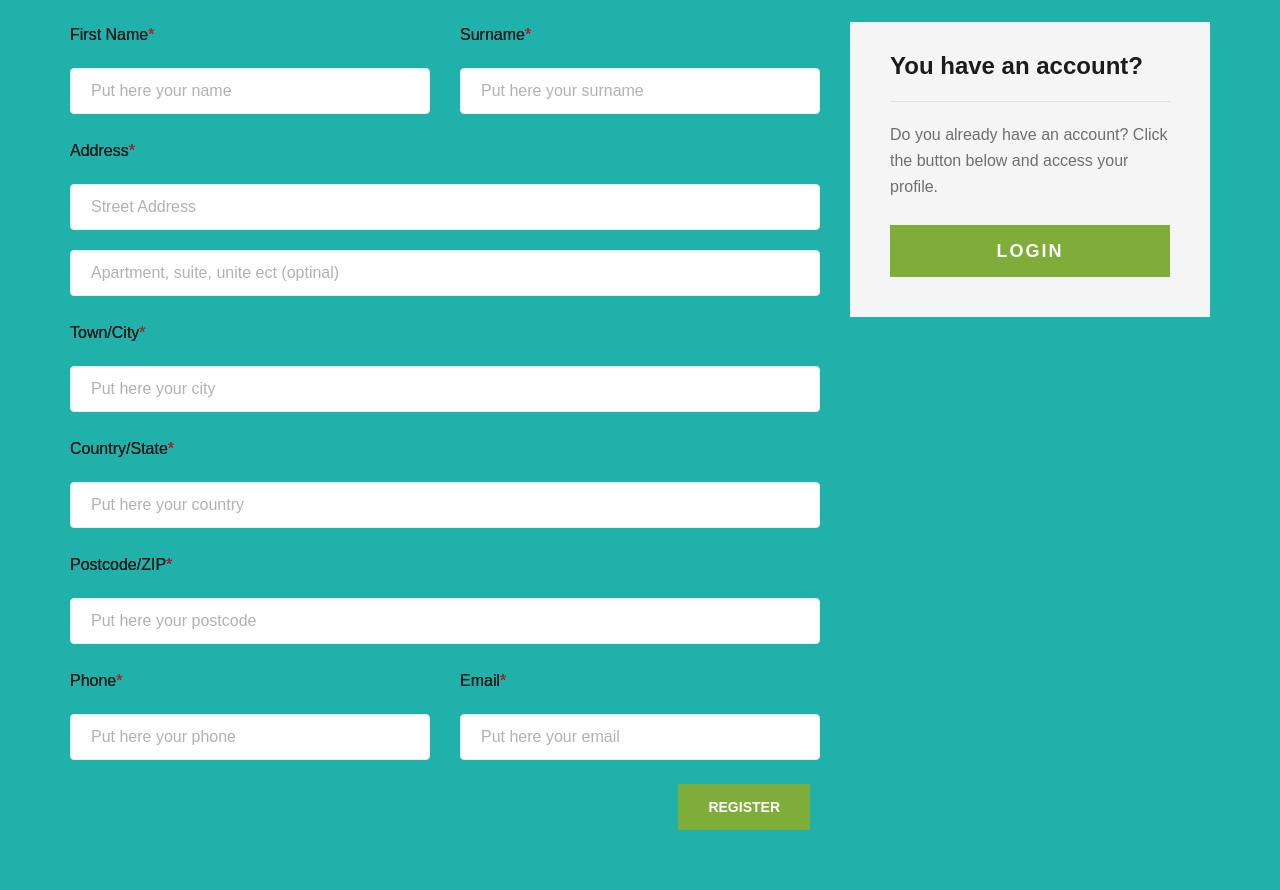
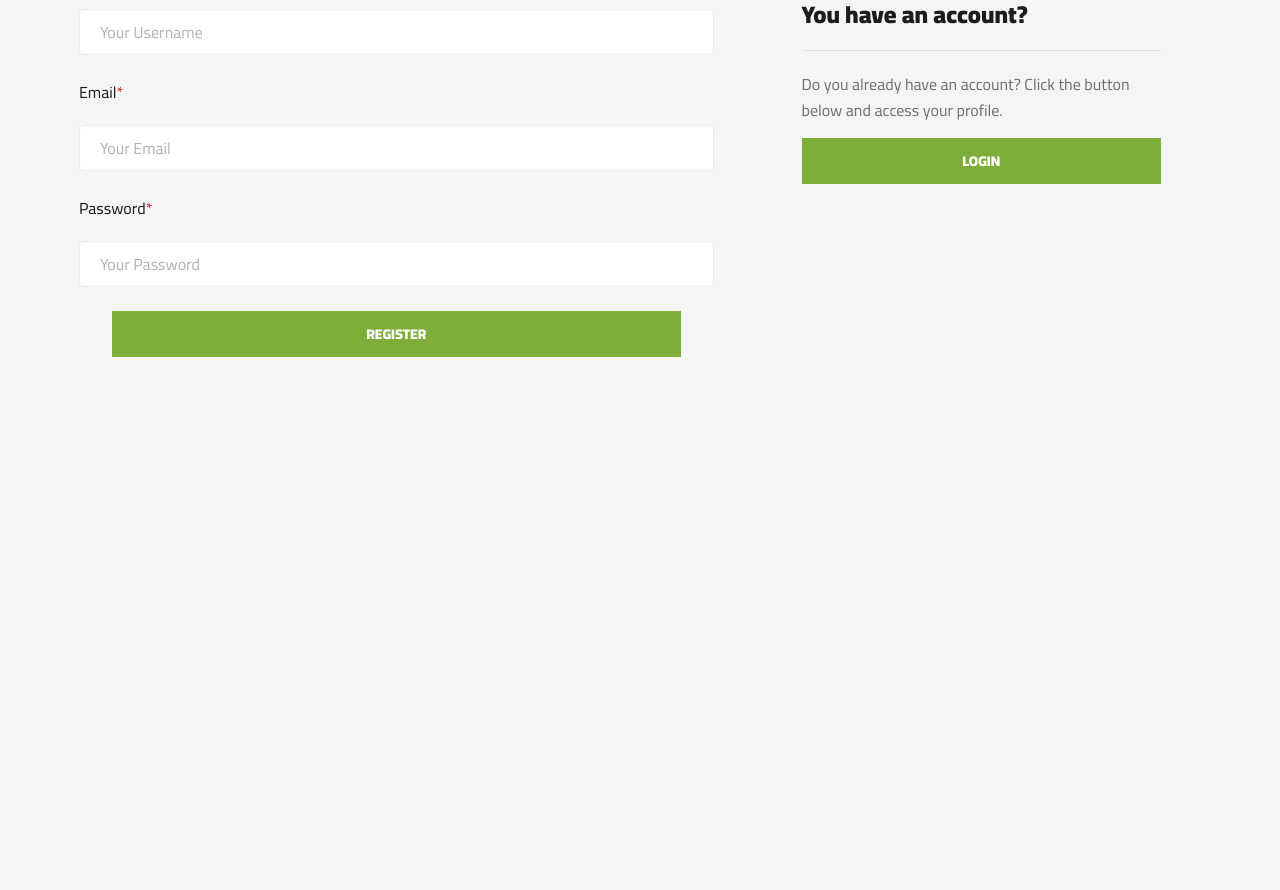
Before and after one commit to GiordanoT/frontend-engineering, a plain HTML site: page frontend/src/pages/register.html in a window 1280 px wide. Shown: the part 183-1073 px from the top of the page. After the commit the page ends 800 px from the top, so only its background shows below. Drawn offline with Linux system fonts and the light colour scheme.

Commit message:
login e register

```diff
--- a/frontend/src/pages/register.html
+++ b/frontend/src/pages/register.html
@@ -3,12 +3,14 @@
     <head>
         <meta charset='UTF-8'>
 
+        <!-- Google Font -->
+        <link href='https://fonts.googleapis.com/css2?family=Cairo:wght@200;300;400;600;900&display=swap' rel='stylesheet'>
+
         <!-- CUSTOM JS -->
+        <script type='module' src='../components/registerForm.js'></script>
 
         <!-- JQUERY -->
         <script defer src='../../modules/jquery/index.js'></script>
-        <link rel='stylesheet' href='../../modules/jquery/nice-select/index.css' type='text/css'>
-        <script defer src='../../modules/jquery/nice-select/index.js'></script>
         <link rel='stylesheet' href='../../modules/jquery/slicknav/index.css' type='text/css'>
         <script defer src='../../modules/jquery/slicknav/index.js'></script>
         <link rel='stylesheet' href='../../modules/jquery/ui/index.css' type='text/css'>
@@ -34,69 +36,38 @@
     </div>
 
     <!-- Checkout Section Begin -->
-        <section class="checkout spad" style="background: lightseagreen;">
-            <div class="container">
-                <div class="checkout__form">
-                    <img class="product__details__pic__item--large ml-auto"
-                         src="../../static/img/logo.png" alt="Image">
-                    <h4>Register</h4>
-                    <form action="#">
-                        <div class="row">
-                            <div class="col-lg-8 col-md-6">
-                                <div class="row">
-                                    <div class="col-lg-6">
-                                        <div class="checkout__input">
-                                            <p style="text-shadow: 0 0 black;">First Name<span>*</span></p>
-                                            <input type="text" placeholder="Put here your name">
+    <section class='checkout'>
+        <div class='container'>
+            <div class='checkout__form'>
+                <img class='product__details__pic__item--large ml-auto'
+                     src='../../static/img/logo.png' alt='Image'>
+                <form id='register' method='POST' action=''>
+                    <div class='row'>
+                        <div class='col-lg-7 col-md-6 px-4'>
+                            <div class='checkout__input my-3'>
+                                <b class='text-danger' id='register-error'></b>
+                            </div>
+                            <div class='checkout__input'>
+                                <p>Username<span>*</span></p>
+                                <input id='register-username' type='text' name='username' placeholder='Your Username' required>
+                            </div>
+                            <div class='checkout__input'>
+                                <p>Email<span>*</span></p>
+                                <input id='register-email' type='email' name='email' placeholder='Your Email' required>
+                            </div>
+                            <div class='checkout__input'>
+                                <p>Password<span>*</span></p>
+                                <input id='register-password' type='password' name='password' placeholder='Your Password' required>
+                            </div>
+                            <div class='row'>
+                                <button type='submit' class='w-100 site-btn mx-5'>REGISTER</button>
                             </div>
                         </div>
-                                    <div class="col-lg-6">
-                                        <div class="checkout__input">
-                                            <p style="text-shadow: 0 0 black;">Surname<span>*</span></p>
-                                            <input type="text" placeholder="Put here your surname">
-                                        </div>
-                                    </div>
-                                </div>
-                                <div class="checkout__input">
-                                    <p style="text-shadow: 0 0 black;">Address<span>*</span></p>
-                                    <input type="text" placeholder="Street Address" class="checkout__input__add">
-                                    <input type="text" placeholder="Apartment, suite, unite ect (optinal)">
-                                </div>
-                                <div class="checkout__input">
-                                    <p style="text-shadow: 0 0 black;">Town/City<span>*</span></p>
-                                    <input type="text" placeholder="Put here your city">
-                                </div>
-                                <div class="checkout__input">
-                                    <p style="text-shadow: 0 0 black;">Country/State<span>*</span></p>
-                                    <input type="text" placeholder="Put here your country">
-                                </div>
-                                <div class="checkout__input">
-                                    <p style="text-shadow: 0 0 black;">Postcode/ZIP<span>*</span></p>
-                                    <input type="text" placeholder="Put here your postcode">
-                                </div>
-                                <div class="row">
-                                    <div class="col-lg-6">
-                                        <div class="checkout__input">
-                                            <p style="text-shadow: 0 0 black;">Phone<span>*</span></p>
-                                            <input type="text" placeholder="Put here your phone">
-                                        </div>
-                                    </div>
-                                    <div class="col-lg-6">
-                                        <div class="checkout__input">
-                                            <p style="text-shadow: 0 0 black;">Email<span>*</span></p>
-                                            <input type="text" placeholder="Put here your email" />
-                                        </div>
-                                    </div>
-                                </div>
-                                <div class="row" style="float: right;margin-right: 10px;">
-                                    <button type="submit" class="site-btn" onclick="location.href='index.html'">REGISTER</button>
-                                </div>
-                            </div>
-                            <div class="col-lg-4 col-md-6">
-                                <div class="checkout__order">
+                        <div class='col-lg-5 col-md-6 p-4'>
+                            <div class='checkout__order'>
                                 <h4>You have an account?</h4>
                                 <p>Do you already have an account? Click the button below and access your profile.</p>
-                                    <button type="submit" class="site-btn" onclick="location.href='register.html'">LOGIN</button>
+                                <a type='submit' class='site-btn w-100 text-white text-center' href='./login.html'>LOGIN</a>
                             </div>
                         </div>
                     </div>
@@ -104,6 +75,5 @@
             </div>
         </div>
     </section>
-        <!-- Checkout Section End -->
     </body>
 </html>
```
Also changed, not shown: frontend/src/pages/login.html (+27 -32 lines). Lines whose indentation alone changed are shown as unchanged.
